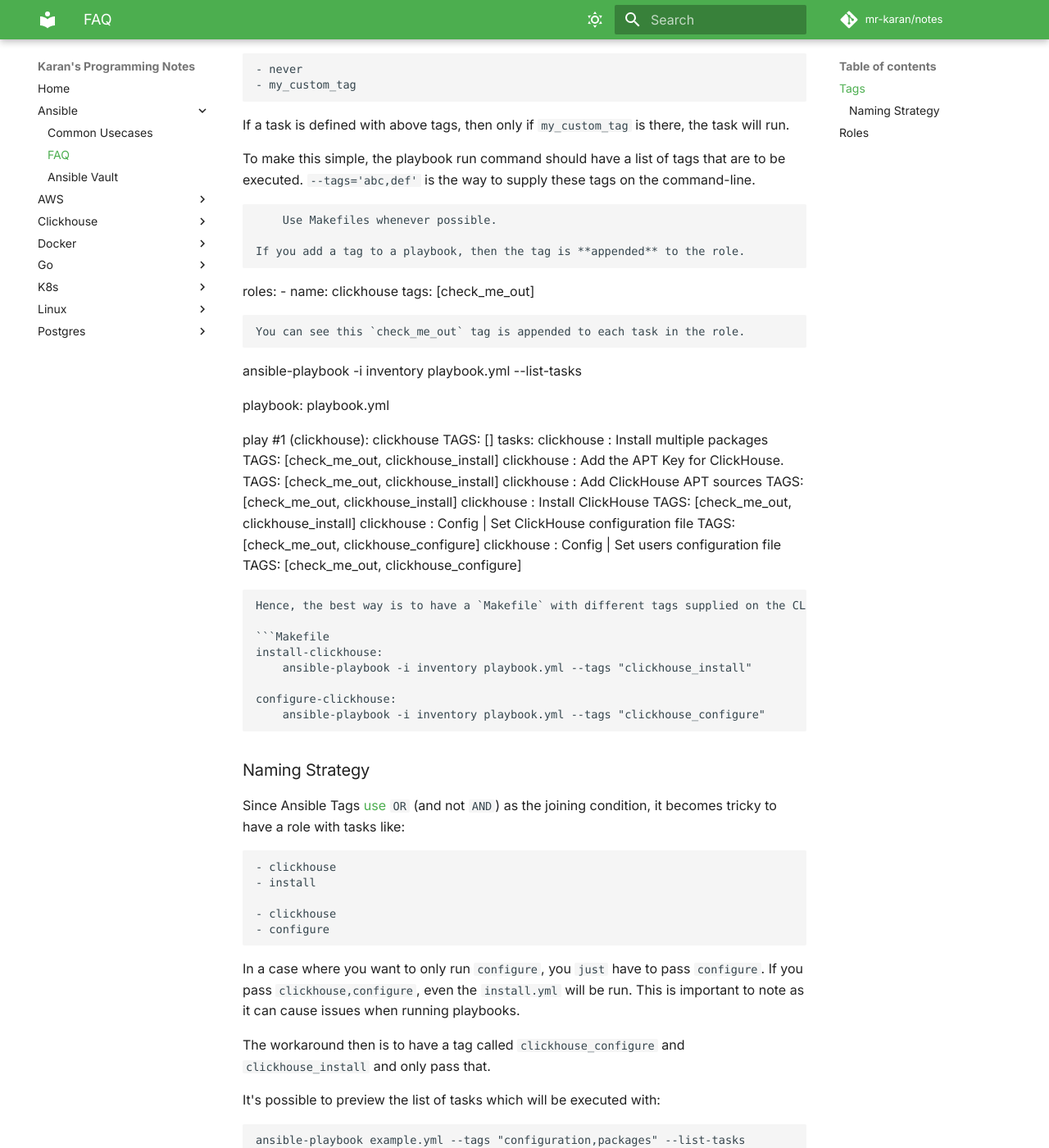
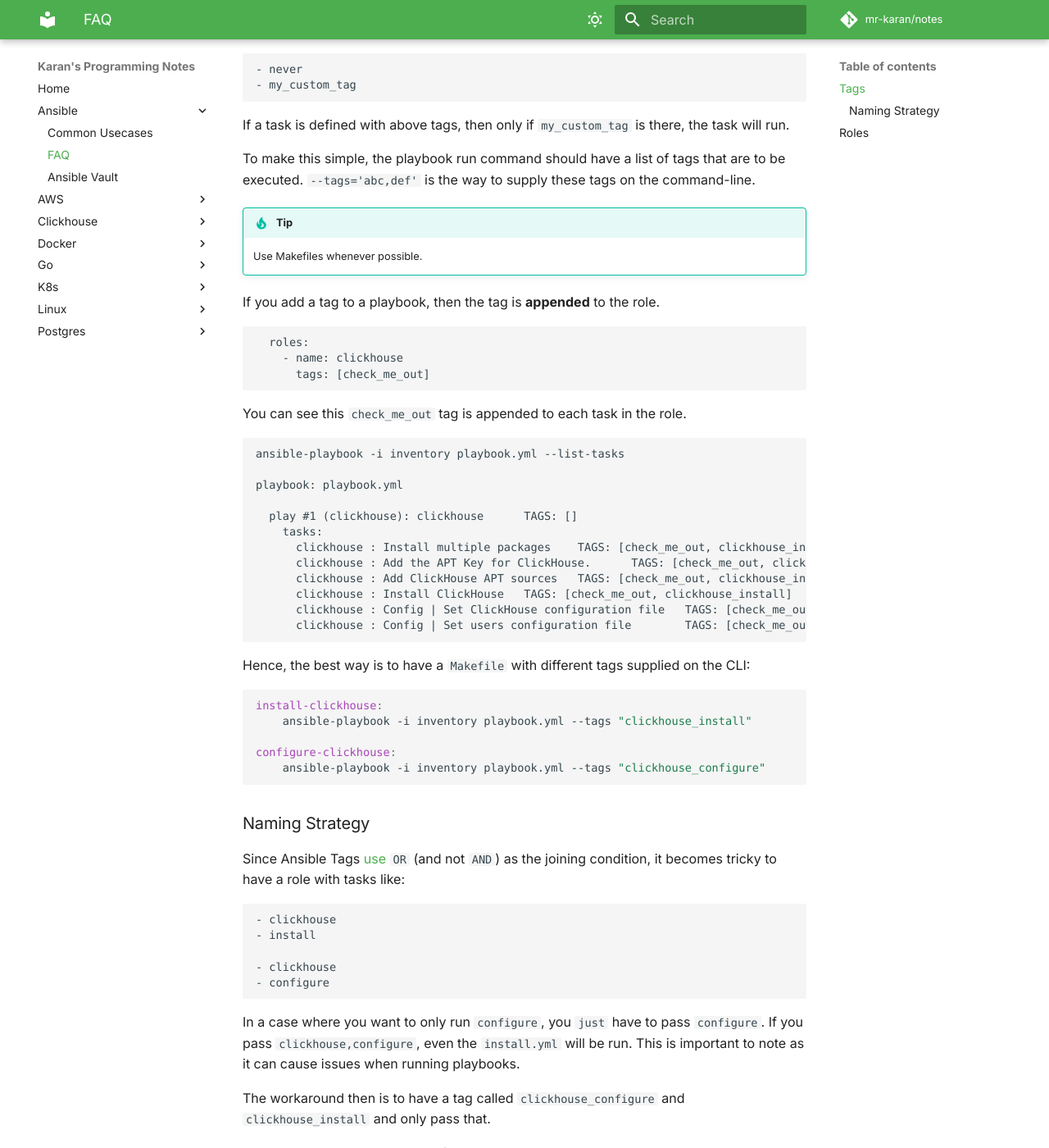
Before and after one commit to mr-karan/notes, an MkDocs documentation site: the page built from docs/ansible/faq.md, in a window 1280 px wide and 1400 px high, scrolled down 233 px. Shown: the whole window at 82% size. Built offline with MkDocs 1.6.1 and Material for MkDocs 9.7.7, drawn with Linux system fonts in a browser that asks for light colours; some web fonts are replaced; comment, search, counter and statistics services are not loaded; some of the changed text lies outside the part shown.

Commit message:
chore: fix typo

````diff
--- a/docs/ansible/faq.md
+++ b/docs/ansible/faq.md
@@ -13,7 +13,7 @@ If a task is defined with above tags, then only if `my_custom_tag` is there, the
 
 To make this simple, the playbook run command should have a list of tags that are to be executed. `--tags='abc,def'` is the way to supply these tags on the command-line.
 
-```tip
+!!! tip
     Use Makefiles whenever possible.
 
 If you add a tag to a playbook, then the tag is **appended** to the role.
@@ -75,6 +75,5 @@ ansible-playbook example.yml --tags "configuration,packages" --list-tasks
 
 ## Roles
 
-```tip:
+!!! tip
     Always ensure you fetch the remote roles _again_ if you made any changes to them.
-```
````
